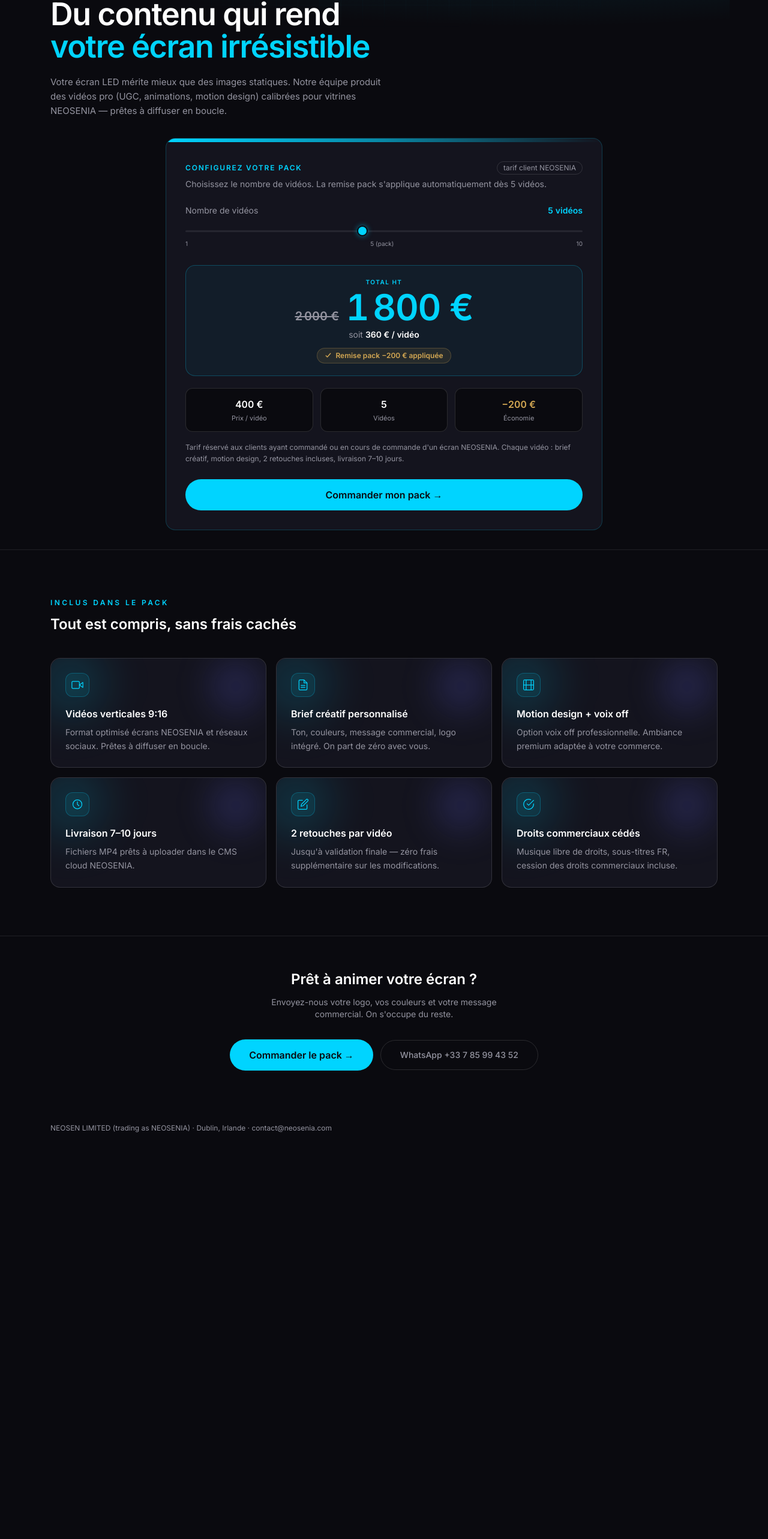
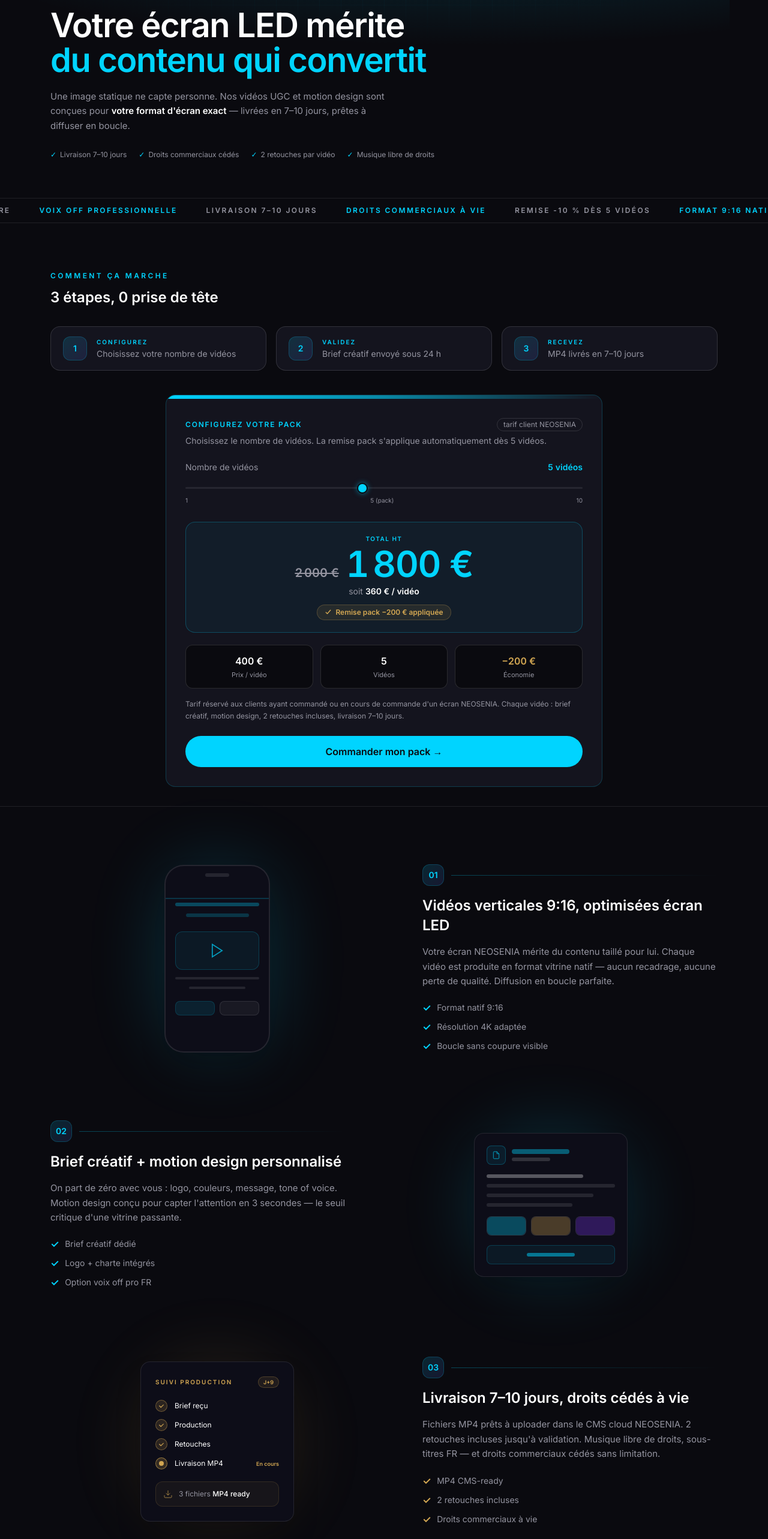
Before and after one commit to soniachared-a11y/neosenia-calculateur, a Next.js app: page /pack-ugc in a window 1280 px wide. Shown: the part 160-2726 px from the top of the page at 60% size. Before the commit the page ends 2081 px from the top, so only its background shows below. Built offline with nearby package versions, Linux system fonts and the light colour scheme; a web font is replaced by a local one.

Commit message:
feat: pack-ugc rebuild — hero trust, marquee, 3 étapes, feature rows alternées, mockups CSS animés, CTA unique

```diff
--- a/app/globals.css
+++ b/app/globals.css
@@ -446,6 +446,16 @@
   color: #0f172a;
 }
 
+/* ── Scan line (mockup phone UGC) ── */
+@keyframes scan-line {
+  0%   { top: 0%; opacity: 0.6; }
+  50%  { opacity: 0.8; }
+  100% { top: 100%; opacity: 0; }
+}
+.animate-scan-line {
+  animation: scan-line 2.8s linear infinite;
+}
+
 /* ── Scrollbar ── */
 ::-webkit-scrollbar { width: 6px; }
 ::-webkit-scrollbar-track { background: transparent; }
--- a/app/pack-ugc/page.tsx
+++ b/app/pack-ugc/page.tsx
@@ -2,9 +2,9 @@
 import { PackUgcConfigurator } from '@/components/PackUgcConfigurator';
 
 export const metadata: Metadata = {
-  title: 'Pack vidéos UGC — Contenu pro pour votre écran LED',
+  title: 'Pack vidéos UGC — Contenu pro pour votre écran LED NEOSENIA',
   description:
-    'Vidéos professionnelles (UGC, motion design, voix off) calibrées pour écrans NEOSENIA. Configurez votre pack, remise dès 5 vidéos. Livraison 7–10 jours.',
+    'Vidéos professionnelles calibrées pour écrans LED NEOSENIA : UGC, motion design, voix off. Remise -10 % dès 5 vidéos. Livraison 7–10 jours. Droits commerciaux cédés.',
 };
 
 const jsonLd = {
@@ -12,16 +12,41 @@
   '@type': 'Product',
   name: 'Pack vidéos UGC NEOSENIA',
   description: 'Vidéos pro pour écran LED vitrine — UGC, animations, motion design.',
-  offers: { '@type': 'Offer', price: '1800', priceCurrency: 'EUR' },
+  offers: { '@type': 'Offer', price: '400', priceCurrency: 'EUR', priceValidUntil: '2027-01-01' },
 };
 
-const INCLUS = [
-  { icon: <IconVideo />, title: 'Vidéos verticales 9:16', body: 'Format optimisé écrans NEOSENIA et réseaux sociaux. Prêtes à diffuser en boucle.' },
-  { icon: <IconBrief />, title: 'Brief créatif personnalisé', body: 'Ton, couleurs, message commercial, logo intégré. On part de zéro avec vous.' },
-  { icon: <IconMotion />, title: 'Motion design + voix off', body: 'Option voix off professionnelle. Ambiance premium adaptée à votre commerce.' },
-  { icon: <IconClock />, title: 'Livraison 7–10 jours', body: 'Fichiers MP4 prêts à uploader dans le CMS cloud NEOSENIA.' },
-  { icon: <IconEdit />, title: '2 retouches par vidéo', body: "Jusqu'à validation finale — zéro frais supplémentaire sur les modifications." },
-  { icon: <IconCheck />, title: 'Droits commerciaux cédés', body: 'Musique libre de droits, sous-titres FR, cession des droits commerciaux incluse.' },
+const FEATURES = [
+  {
+    step: '01',
+    title: 'Vidéos verticales 9:16, optimisées écran LED',
+    body: "Votre écran NEOSENIA mérite du contenu taillé pour lui. Chaque vidéo est produite en format vitrine natif — aucun recadrage, aucune perte de qualité. Diffusion en boucle parfaite.",
+    checklist: ['Format natif 9:16', 'Résolution 4K adaptée', 'Boucle sans coupure visible'],
+    visual: 'phone',
+    accent: 'cyan',
+  },
+  {
+    step: '02',
+    title: 'Brief créatif + motion design personnalisé',
+    body: "On part de zéro avec vous : logo, couleurs, message, tone of voice. Motion design conçu pour capter l'attention en 3 secondes — le seuil critique d'une vitrine passante.",
+    checklist: ['Brief créatif dédié', 'Logo + charte intégrés', 'Option voix off pro FR'],
+    visual: 'brief',
+    accent: 'cyan',
+  },
+  {
+    step: '03',
+    title: 'Livraison 7–10 jours, droits cédés à vie',
+    body: "Fichiers MP4 prêts à uploader dans le CMS cloud NEOSENIA. 2 retouches incluses jusqu'à validation. Musique libre de droits, sous-titres FR — et droits commerciaux cédés sans limitation.",
+    checklist: ['MP4 CMS-ready', '2 retouches incluses', 'Droits commerciaux à vie'],
+    visual: 'delivery',
+    accent: 'gold',
+  },
+];
+
+const TRUST = [
+  { icon: '✓', text: 'Livraison 7–10 jours' },
+  { icon: '✓', text: 'Droits commerciaux cédés' },
+  { icon: '✓', text: '2 retouches par vidéo' },
+  { icon: '✓', text: 'Musique libre de droits' },
 ];
 
 export default function PackUgc() {
@@ -30,67 +55,159 @@
       <script type="application/ld+json" dangerouslySetInnerHTML={{ __html: JSON.stringify(jsonLd) }} />
 
       {/* ── Hero ── */}
-      <section className="relative mx-auto max-w-6xl overflow-hidden px-5 pb-8 pt-12 sm:pt-16">
-        <div className="led-grid pointer-events-none absolute inset-x-0 top-0 h-72" aria-hidden="true" />
-        <div className="pointer-events-none absolute -inset-x-20 top-0 h-72" style={{ background: 'radial-gradient(ellipse 70% 60% at 70% -10%, rgba(0,212,255,0.14), transparent)' }} aria-hidden="true" />
+      <header className="relative mx-auto max-w-6xl overflow-hidden px-5 pb-10 pt-12 sm:pb-16 sm:pt-20">
+        <div className="led-grid pointer-events-none absolute inset-x-0 top-0 h-80" aria-hidden="true" />
+        <div
+          className="pointer-events-none absolute -inset-x-20 top-0 h-80"
+          style={{ background: 'radial-gradient(ellipse 70% 60% at 60% -5%, rgba(0,212,255,0.16), transparent)' }}
+          aria-hidden="true"
+        />
+
         <p className="anim-fade-up relative mb-4 text-[11px] font-bold uppercase tracking-[0.3em] text-cyan" style={{ fontFamily: 'var(--font-heading)' }}>
           NEOSENIA · Service vidéo
         </p>
-        <h1 className="anim-fade-up anim-fade-up-2 relative font-bold leading-[1.04] tracking-tight text-primary" style={{ fontFamily: 'var(--font-display)', fontSize: 'clamp(1.9rem, 5.5vw, 3.25rem)' }}>
-          Du contenu qui rend<br />
-          <span className="text-cyan">votre écran irrésistible</span>
+        <h1 className="anim-fade-up anim-fade-up-2 relative font-bold leading-[1.04] tracking-tight text-primary" style={{ fontFamily: 'var(--font-display)', fontSize: 'clamp(1.9rem, 5.5vw, 3.5rem)' }}>
+          Votre écran LED mérite<br />
+          <span className="text-cyan">du contenu qui convertit</span>
         </h1>
-        <p className="anim-fade-up anim-fade-up-3 relative mt-5 max-w-xl text-sm leading-relaxed text-muted sm:text-[15px]">
-          Votre écran LED mérite mieux que des images statiques. Notre équipe produit des vidéos pro
-          (UGC, animations, motion design) calibrées pour vitrines NEOSENIA — prêtes à diffuser en boucle.
+        <p className="anim-fade-up anim-fade-up-3 relative mt-5 max-w-xl text-sm leading-relaxed text-muted sm:text-[15px]" style={{ fontFamily: 'var(--font-body)' }}>
+          Une image statique ne capte personne. Nos vidéos UGC et motion design sont conçues
+          pour <span className="font-semibold text-primary">votre format d'écran exact</span> — livrées
+          en 7–10 jours, prêtes à diffuser en boucle.
         </p>
-      </section>
 
-      {/* ── Configurateur interactif ── */}
-      <section className="mx-auto max-w-3xl px-5 pb-8">
-        <PackUgcConfigurator />
-      </section>
+        <div className="anim-fade-up anim-fade-up-4 relative mt-7 flex flex-wrap items-center gap-x-5 gap-y-2 text-xs text-muted">
+          {TRUST.map(({ icon, text }) => (
+            <span key={text} className="flex items-center gap-1.5">
+              <span className="text-cyan">{icon}</span>
+              {text}
+            </span>
+          ))}
+        </div>
+      </header>
 
-      {/* ── Ce que comprend chaque vidéo ── */}
-      <section className="border-t border-border">
-        <div className="mx-auto max-w-6xl px-5 py-14 sm:py-20">
+      {/* ── Marquee ── */}
+      <div className="border-b border-t border-border overflow-hidden py-3">
+        <div className="marquee-track flex w-max gap-12 text-xs font-semibold uppercase tracking-[0.2em]" style={{ fontFamily: 'var(--font-heading)' }}>
+          {[
+            'Format 9:16 natif', 'Motion design sur mesure', 'Voix off professionnelle',
+            'Livraison 7–10 jours', 'Droits commerciaux à vie', 'Remise -10 % dès 5 vidéos',
+            'Format 9:16 natif', 'Motion design sur mesure', 'Voix off professionnelle',
+            'Livraison 7–10 jours', 'Droits commerciaux à vie', 'Remise -10 % dès 5 vidéos',
+          ].map((item, i) => (
+            <span key={i} className={i % 2 === 0 ? 'text-cyan' : 'text-muted'}>{item}</span>
+          ))}
+        </div>
+      </div>
+
+      {/* ── Étapes entonnoir ── */}
+      <section className="mx-auto max-w-6xl px-5 pt-14 sm:pt-20">
         <p className="anim-fade-up text-xs font-semibold uppercase tracking-[0.28em] text-cyan" style={{ fontFamily: 'var(--font-heading)' }}>
-            Inclus dans le pack
+          Comment ça marche
         </p>
         <h2 className="anim-fade-up anim-fade-up-2 mt-3 text-xl font-bold text-primary sm:text-2xl" style={{ fontFamily: 'var(--font-heading)' }}>
-            Tout est compris, sans frais cachés
+          3 étapes, 0 prise de tête
         </h2>
-          <div className="mt-10 grid gap-4 sm:grid-cols-2 lg:grid-cols-3">
-            {INCLUS.map(({ icon, title, body }, i) => (
-              <div key={title} className="orb-card card-hover anim-fade-up rounded-2xl border border-border-card bg-card p-6" style={{ animationDelay: `${i * 60}ms` }}>
-                <div className="orb-bg" aria-hidden><div className="orb orb-1" /><div className="orb orb-2" /></div>
-                <div className="relative z-10">
-                  <span className="flex h-10 w-10 items-center justify-center rounded-xl border border-cyan/25 bg-cyan/[0.08] text-cyan">{icon}</span>
-                  <h3 className="mt-4 font-semibold text-primary" style={{ fontFamily: 'var(--font-heading)' }}>{title}</h3>
-                  <p className="mt-2 text-sm leading-relaxed text-muted">{body}</p>
+        <div className="mt-8 grid gap-4 sm:grid-cols-3">
+          {[
+            { n: '1', label: 'CONFIGUREZ', sub: 'Choisissez votre nombre de vidéos' },
+            { n: '2', label: 'VALIDEZ', sub: 'Brief créatif envoyé sous 24 h' },
+            { n: '3', label: 'RECEVEZ', sub: 'MP4 livrés en 7–10 jours' },
+          ].map(({ n, label, sub }, i) => (
+            <div key={n} className="anim-fade-up flex items-center gap-4 rounded-2xl border border-border-card bg-card px-5 py-4" style={{ animationDelay: `${i * 80}ms` }}>
+              <div className="step-number flex h-10 w-10 shrink-0 items-center justify-center rounded-xl text-sm font-bold text-cyan" style={{ fontFamily: 'var(--font-display)' }}>
+                {n}
+              </div>
+              <div>
+                <p className="text-[10px] font-bold uppercase tracking-[0.2em] text-cyan" style={{ fontFamily: 'var(--font-heading)' }}>{label}</p>
+                <p className="mt-0.5 text-sm text-muted">{sub}</p>
               </div>
             </div>
           ))}
         </div>
+      </section>
+
+      {/* ── Configurateur ── */}
+      <section className="mx-auto max-w-3xl px-5 pt-10 pb-8">
+        <PackUgcConfigurator />
+      </section>
+
+      {/* ── Feature rows ── */}
+      <section className="border-t border-border">
+        <div className="mx-auto max-w-6xl px-5 py-16 sm:py-24 space-y-20 sm:space-y-28">
+          {FEATURES.map(({ step, title, body, checklist, visual, accent }, i) => (
+            <div
+              key={step}
+              className={`flex flex-col gap-10 sm:gap-16 ${i % 2 === 1 ? 'sm:flex-row-reverse' : 'sm:flex-row'} items-center`}
+            >
+              {/* Visuel */}
+              <div className="w-full sm:w-1/2 shrink-0 flex justify-center">
+                {visual === 'phone' && <PhoneMockup accent={accent} />}
+                {visual === 'brief' && <BriefMockup accent={accent} />}
+                {visual === 'delivery' && <DeliveryMockup accent={accent} />}
+              </div>
+
+              {/* Texte */}
+              <div className="w-full sm:w-1/2">
+                <div className="mb-4 flex items-center gap-3">
+                  <div className="step-number flex h-9 w-9 shrink-0 items-center justify-center rounded-xl text-sm font-bold text-cyan" style={{ fontFamily: 'var(--font-display)' }}>
+                    {step}
+                  </div>
+                  <div className="h-px flex-1 bg-gradient-to-r from-cyan/30 to-transparent" />
+                </div>
+                <h3 className="text-xl font-bold leading-snug text-primary sm:text-2xl" style={{ fontFamily: 'var(--font-heading)' }}>
+                  {title}
+                </h3>
+                <p className="mt-4 text-sm leading-relaxed text-muted sm:text-[15px]">{body}</p>
+                <ul className="mt-5 space-y-2">
+                  {checklist.map((item) => (
+                    <li key={item} className="flex items-center gap-2.5 text-sm text-muted">
+                      <span className={`text-base font-bold ${accent === 'gold' ? 'text-gold' : 'text-cyan'}`}>✓</span>
+                      {item}
+                    </li>
+                  ))}
+                </ul>
+              </div>
+            </div>
+          ))}
         </div>
       </section>
 
-      {/* ── CTA ── */}
+      {/* ── CTA final ── */}
       <section className="border-t border-border">
-        <div className="mx-auto max-w-6xl px-5 py-14 text-center">
-          <h2 className="text-xl font-bold text-primary sm:text-2xl" style={{ fontFamily: 'var(--font-heading)' }}>
+        <div className="mx-auto max-w-6xl px-5 py-16 sm:py-20">
+          <div className="rounded-3xl border border-cyan/20 bg-card p-8 sm:p-12 text-center relative overflow-hidden">
+            <div className="pointer-events-none absolute inset-0" style={{ background: 'radial-gradient(ellipse 70% 60% at 50% 100%, rgba(0,212,255,0.07), transparent)' }} aria-hidden="true" />
+            <div className="relative z-10">
+              <p className="text-[10px] font-bold uppercase tracking-[0.28em] text-cyan mb-4" style={{ fontFamily: 'var(--font-heading)' }}>
+                Passez à l'action
+              </p>
+              <h2 className="text-2xl font-bold text-primary sm:text-3xl" style={{ fontFamily: 'var(--font-heading)' }}>
                 Prêt à animer votre écran ?
               </h2>
-          <p className="mx-auto mt-3 max-w-md text-sm text-muted">
-            Envoyez-nous votre logo, vos couleurs et votre message commercial. On s'occupe du reste.
+              <p className="mx-auto mt-4 max-w-md text-sm leading-relaxed text-muted">
+                Envoyez-nous votre logo, vos couleurs et votre message commercial.
+                On produit, vous diffusez.
               </p>
               <div className="mt-8 flex flex-col items-center gap-3 sm:flex-row sm:justify-center">
-            <a href="mailto:contact@neosenia.com?subject=Pack%20vidéos%20UGC" className="cta-glow rounded-full bg-cyan px-8 py-3.5 font-bold text-bg" style={{ fontFamily: 'var(--font-heading)' }}>
-              Commander le pack →
+                <a
+                  href="mailto:contact@neosenia.com?subject=Pack%20vidéos%20UGC&body=Bonjour%2C%20je%20souhaite%20commander%20un%20pack%20vidéos%20UGC%20NEOSENIA."
+                  className="cta-glow cursor-pointer rounded-full bg-cyan px-8 py-3.5 font-bold text-bg transition-opacity hover:opacity-90"
+                  style={{ fontFamily: 'var(--font-heading)' }}
+                >
+                  Commander mon pack →
                 </a>
-            <a href="https://wa.me/33785994352" target="_blank" rel="noopener noreferrer" className="rounded-full border border-border-card px-8 py-3.5 text-sm font-medium text-muted transition-colors hover:text-primary" style={{ fontFamily: 'var(--font-heading)' }}>
+                <a
+                  href="https://wa.me/33785994352"
+                  target="_blank"
+                  rel="noopener noreferrer"
+                  className="cursor-pointer rounded-full border border-border-card px-8 py-3.5 text-sm font-medium text-muted transition-colors hover:border-cyan/30 hover:text-primary"
+                  style={{ fontFamily: 'var(--font-heading)' }}
+                >
                   WhatsApp +33 7 85 99 43 52
                 </a>
+              </div>
+            </div>
           </div>
         </div>
       </section>
@@ -102,10 +219,113 @@
   );
 }
 
-/* ── Icônes ── */
-function IconVideo() { return <svg width="20" height="20" viewBox="0 0 24 24" fill="none" stroke="currentColor" strokeWidth="1.5" strokeLinecap="round" strokeLinejoin="round"><polygon points="23 7 16 12 23 17 23 7" /><rect x="1" y="5" width="15" height="14" rx="2" ry="2" /></svg>; }
-function IconBrief() { return <svg width="20" height="20" viewBox="0 0 24 24" fill="none" stroke="currentColor" strokeWidth="1.5" strokeLinecap="round" strokeLinejoin="round"><path d="M14 2H6a2 2 0 0 0-2 2v16a2 2 0 0 0 2 2h12a2 2 0 0 0 2-2V8z" /><polyline points="14 2 14 8 20 8" /><line x1="16" y1="13" x2="8" y2="13" /><line x1="16" y1="17" x2="8" y2="17" /></svg>; }
-function IconMotion() { return <svg width="20" height="20" viewBox="0 0 24 24" fill="none" stroke="currentColor" strokeWidth="1.5" strokeLinecap="round" strokeLinejoin="round"><rect x="2" y="2" width="20" height="20" rx="2.18" /><line x1="7" y1="2" x2="7" y2="22" /><line x1="17" y1="2" x2="17" y2="22" /><line x1="2" y1="12" x2="22" y2="12" /></svg>; }
-function IconClock() { return <svg width="20" height="20" viewBox="0 0 24 24" fill="none" stroke="currentColor" strokeWidth="1.5" strokeLinecap="round" strokeLinejoin="round"><circle cx="12" cy="12" r="9" /><polyline points="12 7 12 12 15 15" /></svg>; }
-function IconEdit() { return <svg width="20" height="20" viewBox="0 0 24 24" fill="none" stroke="currentColor" strokeWidth="1.5" strokeLinecap="round" strokeLinejoin="round"><path d="M11 4H4a2 2 0 0 0-2 2v14a2 2 0 0 0 2 2h14a2 2 0 0 0 2-2v-7" /><path d="M18.5 2.5a2.121 2.121 0 0 1 3 3L12 15l-4 1 1-4 9.5-9.5z" /></svg>; }
-function IconCheck() { return <svg width="20" height="20" viewBox="0 0 24 24" fill="none" stroke="currentColor" strokeWidth="1.5" strokeLinecap="round" strokeLinejoin="round"><path d="M22 11.08V12a10 10 0 1 1-5.93-9.14" /><polyline points="22 4 12 14.01 9 11.01" /></svg>; }
+/* ── Mockup téléphone 9:16 animé ── */
+function PhoneMockup({ accent }: { accent: string }) {
+  return (
+    <div className="relative flex items-center justify-center">
+      <div
+        className="absolute inset-0 rounded-full blur-3xl opacity-20"
+        style={{ background: accent === 'gold' ? 'var(--gold)' : 'var(--cyan)' }}
+        aria-hidden="true"
+      />
+      <div className="relative w-44 rounded-[2rem] border-2 border-white/10 bg-[#0d0d18] shadow-2xl overflow-hidden" style={{ aspectRatio: '9/16' }}>
+        {/* Notch */}
+        <div className="absolute top-3 left-1/2 -translate-x-1/2 h-1.5 w-10 rounded-full bg-white/10" />
+        {/* Screen content */}
+        <div className="absolute inset-0 flex flex-col items-center justify-center gap-3 px-4">
+          <div className="w-full h-1.5 rounded-full bg-cyan/30 animate-pulse" />
+          <div className="w-3/4 h-1.5 rounded-full bg-cyan/20" />
+          <div className="mt-3 h-16 w-full rounded-xl border border-cyan/20 bg-cyan/[0.06] flex items-center justify-center">
+            <svg width="28" height="28" viewBox="0 0 24 24" fill="none" stroke="rgba(0,212,255,0.7)" strokeWidth="1.5"><polygon points="5 3 19 12 5 21 5 3" /></svg>
+          </div>
+          <div className="w-full h-1 rounded-full bg-white/10" />
+          <div className="w-2/3 h-1 rounded-full bg-white/10" />
+          <div className="mt-2 flex gap-2 w-full">
+            <div className="h-6 flex-1 rounded-lg bg-cyan/10 border border-cyan/15" />
+            <div className="h-6 flex-1 rounded-lg bg-white/5 border border-white/10" />
+          </div>
+        </div>
+        {/* Scan line animation */}
+        <div className="pointer-events-none absolute inset-x-0 h-0.5 bg-cyan/30 animate-scan-line" aria-hidden="true" />
+      </div>
+    </div>
+  );
+}
+
+/* ── Mockup brief créatif ── */
+function BriefMockup({ accent }: { accent: string }) {
+  const lines = [
+    { w: 'w-3/4', bright: true },
+    { w: 'w-full', bright: false },
+    { w: 'w-5/6', bright: false },
+    { w: 'w-2/3', bright: false },
+  ];
+  return (
+    <div className="relative flex items-center justify-center">
+      <div className="absolute inset-0 rounded-full blur-3xl opacity-20" style={{ background: 'var(--cyan)' }} aria-hidden="true" />
+      <div className="relative w-64 rounded-2xl border border-white/10 bg-[#0d0d18] p-5 shadow-2xl">
+        <div className="mb-4 flex items-center gap-2.5">
+          <div className="h-8 w-8 rounded-lg border border-cyan/25 bg-cyan/[0.08] flex items-center justify-center">
+            <svg width="14" height="14" viewBox="0 0 24 24" fill="none" stroke="rgba(0,212,255,0.8)" strokeWidth="1.5"><path d="M14 2H6a2 2 0 0 0-2 2v16a2 2 0 0 0 2 2h12a2 2 0 0 0 2-2V8z" /><polyline points="14 2 14 8 20 8" /></svg>
+          </div>
+          <div>
+            <div className="h-2 w-24 rounded-full bg-cyan/40" />
+            <div className="mt-1.5 h-1.5 w-16 rounded-full bg-white/15" />
+          </div>
+        </div>
+        <div className="space-y-2.5 mb-4">
+          {lines.map(({ w, bright }, i) => (
+            <div key={i} className={`h-1.5 rounded-full ${w} ${bright ? 'bg-white/30' : 'bg-white/10'}`} />
+          ))}
+        </div>
+        <div className="grid grid-cols-3 gap-2 mb-4">
+          {['#00D4FF', '#D4A853', '#7C3AED'].map((color) => (
+            <div key={color} className="h-8 rounded-lg border border-white/10" style={{ background: color + '22' }}>
+              <div className="h-full rounded-lg" style={{ background: color + '33' }} />
+            </div>
+          ))}
+        </div>
+        <div className="h-8 w-full rounded-lg border border-cyan/20 bg-cyan/[0.06] flex items-center justify-center">
+          <div className="h-1.5 w-20 rounded-full bg-cyan/50" />
+        </div>
+      </div>
+    </div>
+  );
+}
+
+/* ── Mockup livraison / timeline ── */
+function DeliveryMockup({ accent }: { accent: string }) {
+  const steps = [
+    { label: 'Brief reçu', done: true },
+    { label: 'Production', done: true },
+    { label: 'Retouches', done: true },
+    { label: 'Livraison MP4', done: false, active: true },
+  ];
+  return (
+    <div className="relative flex items-center justify-center">
+      <div className="absolute inset-0 rounded-full blur-3xl opacity-15" style={{ background: 'var(--gold)' }} aria-hidden="true" />
+      <div className="relative w-64 rounded-2xl border border-white/10 bg-[#0d0d18] p-6 shadow-2xl">
+        <div className="mb-5 flex items-center justify-between">
+          <span className="text-[10px] font-bold uppercase tracking-[0.2em] text-gold" style={{ fontFamily: 'var(--font-heading)' }}>Suivi production</span>
+          <span className="rounded-full border border-gold/25 bg-gold/10 px-2 py-0.5 text-[9px] font-semibold text-gold">J+9</span>
+        </div>
+        <div className="space-y-3">
+          {steps.map(({ label, done, active }) => (
+            <div key={label} className="flex items-center gap-3">
+              <div className={`h-5 w-5 shrink-0 rounded-full border flex items-center justify-center ${done ? 'border-gold/40 bg-gold/15' : active ? 'border-gold/60 bg-gold/20 animate-pulse' : 'border-white/15 bg-white/5'}`}>
+                {done && <svg width="10" height="10" viewBox="0 0 12 12" fill="none"><path d="M2 6l3 3 5-5" stroke="rgba(212,168,83,0.9)" strokeWidth="1.5" strokeLinecap="round" strokeLinejoin="round" /></svg>}
+                {active && <div className="h-2 w-2 rounded-full bg-gold" />}
+              </div>
+              <span className={`text-xs ${done || active ? 'text-primary' : 'text-muted'}`}>{label}</span>
+              {active && <span className="ml-auto text-[9px] font-semibold text-gold">En cours</span>}
+            </div>
+          ))}
+        </div>
+        <div className="mt-5 rounded-xl border border-gold/15 bg-gold/[0.05] p-3 flex items-center gap-2.5">
+          <svg width="16" height="16" viewBox="0 0 24 24" fill="none" stroke="rgba(212,168,83,0.7)" strokeWidth="1.5"><path d="M21 15v4a2 2 0 0 1-2 2H5a2 2 0 0 1-2-2v-4" /><polyline points="7 10 12 15 17 10" /><line x1="12" y1="15" x2="12" y2="3" /></svg>
+          <span className="text-xs text-muted">3 fichiers <span className="text-primary font-medium">MP4 ready</span></span>
+        </div>
+      </div>
+    </div>
+  );
+}
```
Lines whose indentation alone changed are shown as unchanged.
